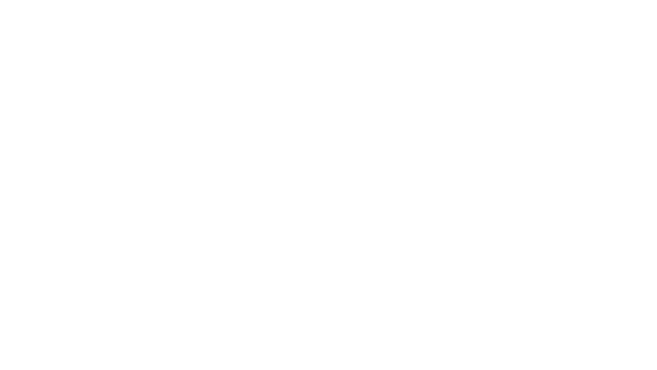
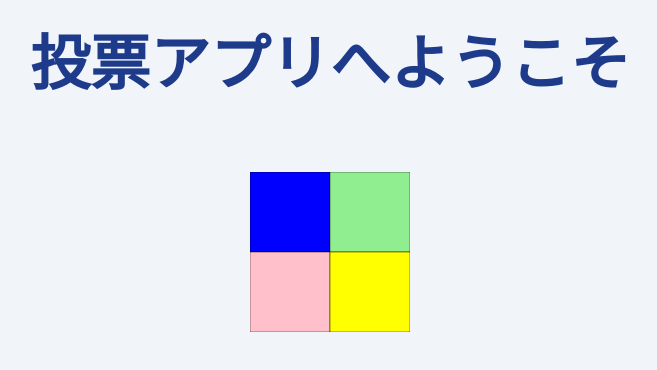
Before and after one commit to Bullgamo9320/Voting-Prototype, a Next.js app in the folder frontend/: page / in a window 1280 px wide. Shown: the top 370 px of the page, without its empty margins (310-967 px from the left). Built offline with nearby package versions, Linux system fonts and the light colour scheme.

Commit message:
frontend:ページタイトルと画像作成

```diff
--- a/frontend/pages/index.tsx
+++ b/frontend/pages/index.tsx
@@ -11,12 +11,28 @@ const inter = Inter({ subsets: ['latin'] })
 
 export default function Home() {
   return (
-    <div className={''}>
+    <div className={'flex flex-col items-center bg-slate-100 text-blue-900 min-h-screen'}>
       <Head>
-        <title>Create Next App</title>
+        <title>VotingDApp</title>
         <meta name ="description" content="Generated by create next app"></meta>
         <link rel="icon" href="/favicon.ico"/>
       </Head>
+      <h2 className={"text-6xl font-bold my-12 mt-8"}>
+        投票アプリへようこそ
+      </h2>
+      <div className='mt-8 mb-16 hover:rotate-180 hover:scale-105 transition duration-700 ease-in-out'>
+        <svg
+          xmlns='http://www.w3.org/2000/svg'
+          width='160'
+          height='160'
+          viewBox='0 0 350 350'
+        >
+          <polygon points="0 0, 175 0, 175 175, 0 175" stroke="black" fill="#0000ff" />
+          <polygon points="0 175, 175 175, 175 350, 0 350" stroke="black" fill="#ffc0cb" />
+          <polygon points="175 0, 350 0, 350 175, 175 175" stroke="black" fill="#90EE90" />
+          <polygon points="175 175, 350 175, 350 350, 175 350" stroke="black" fill="#ffff00" />
+        </svg>
+      </div>
     </div>
   )
 }
```
